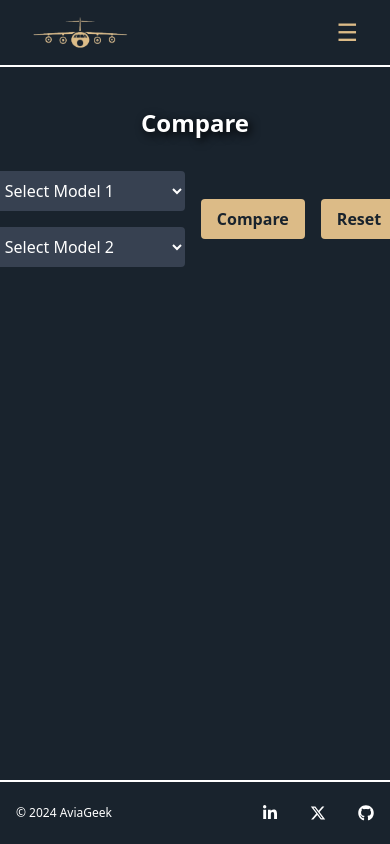
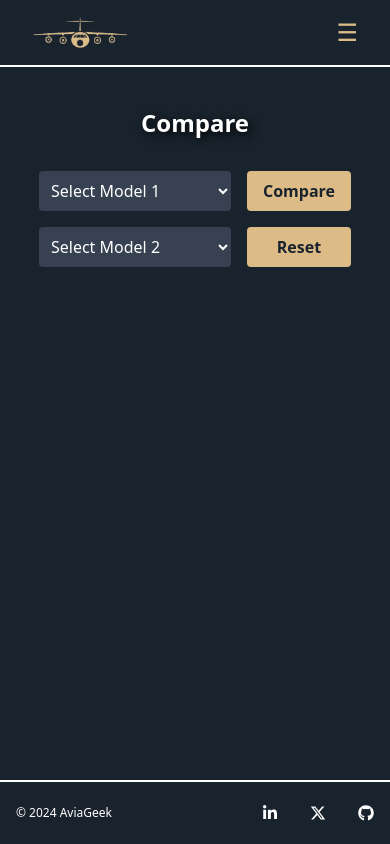
Before and after one commit to abhinavkarnatak-dev/AviaGeek, a Next.js app in the folder frontend/: page /pages/Compare in a window 390 px wide. Built offline with nearby package versions, Linux system fonts and the light colour scheme.

Commit message:
Fixed button position

```diff
--- a/frontend/app/pages/Compare/page.js
+++ b/frontend/app/pages/Compare/page.js
@@ -35,8 +35,8 @@
     }
   };
   const handleReset = () => {
-    setTempSelectedModel1("")
-    setTempSelectedModel2("")
+    setTempSelectedModel1("");
+    setTempSelectedModel2("");
     setShowCards(false);
   };
 
@@ -80,6 +80,7 @@
               </select>
             </div>
 
+            <div className="flex flex-col lg:flex-row space-x-0 lg:space-x-4 space-y-4 lg:space-y-0">
               <button
                 className="bg-[#DCBB87] text-[#19232D] font-bold px-4 py-2 rounded hover:bg-[#F6D49F]"
                 onClick={handleCompare}
@@ -92,6 +93,7 @@
               >
                 Reset
               </button>
+            </div>
           </div>
           {showCards && (
             <div className="grid grid-cols-1 md:grid-cols-2 gap-8 mt-16 mb-8">
```
Lines whose indentation alone changed are shown as unchanged.
